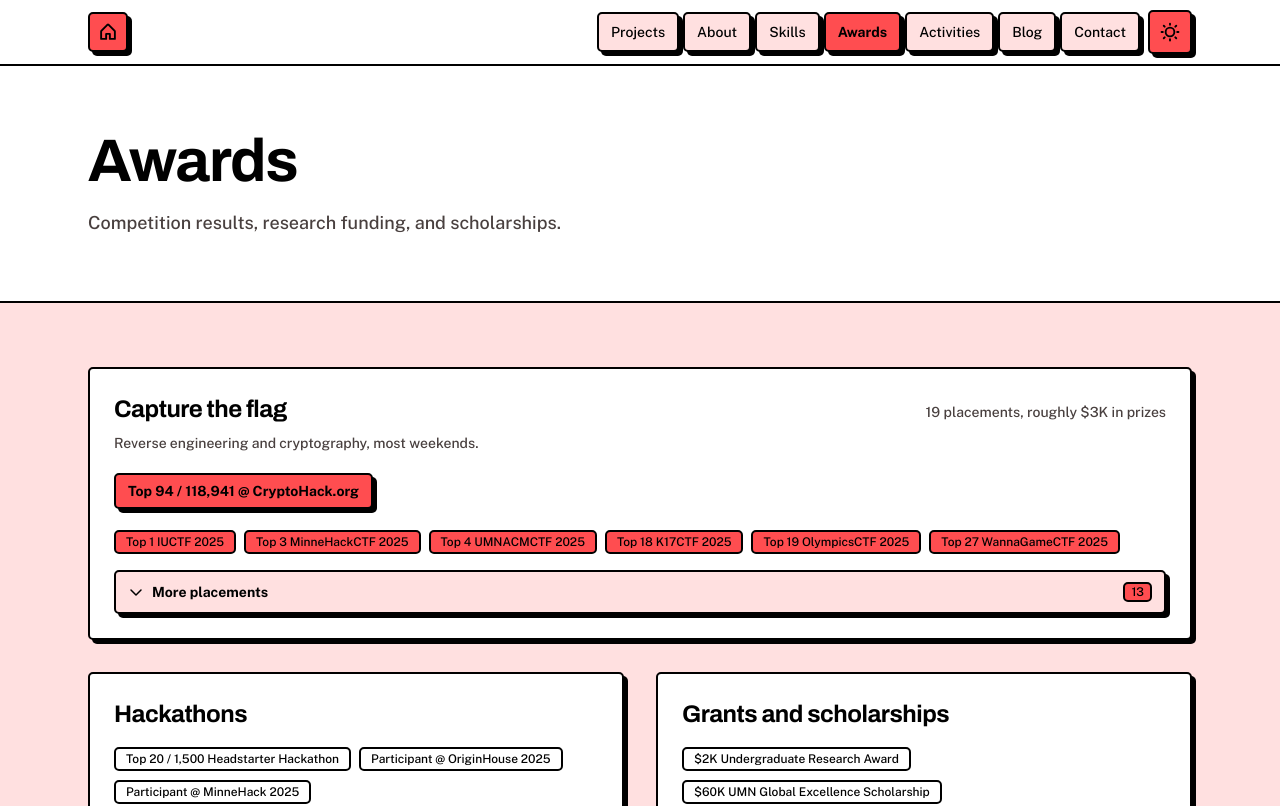
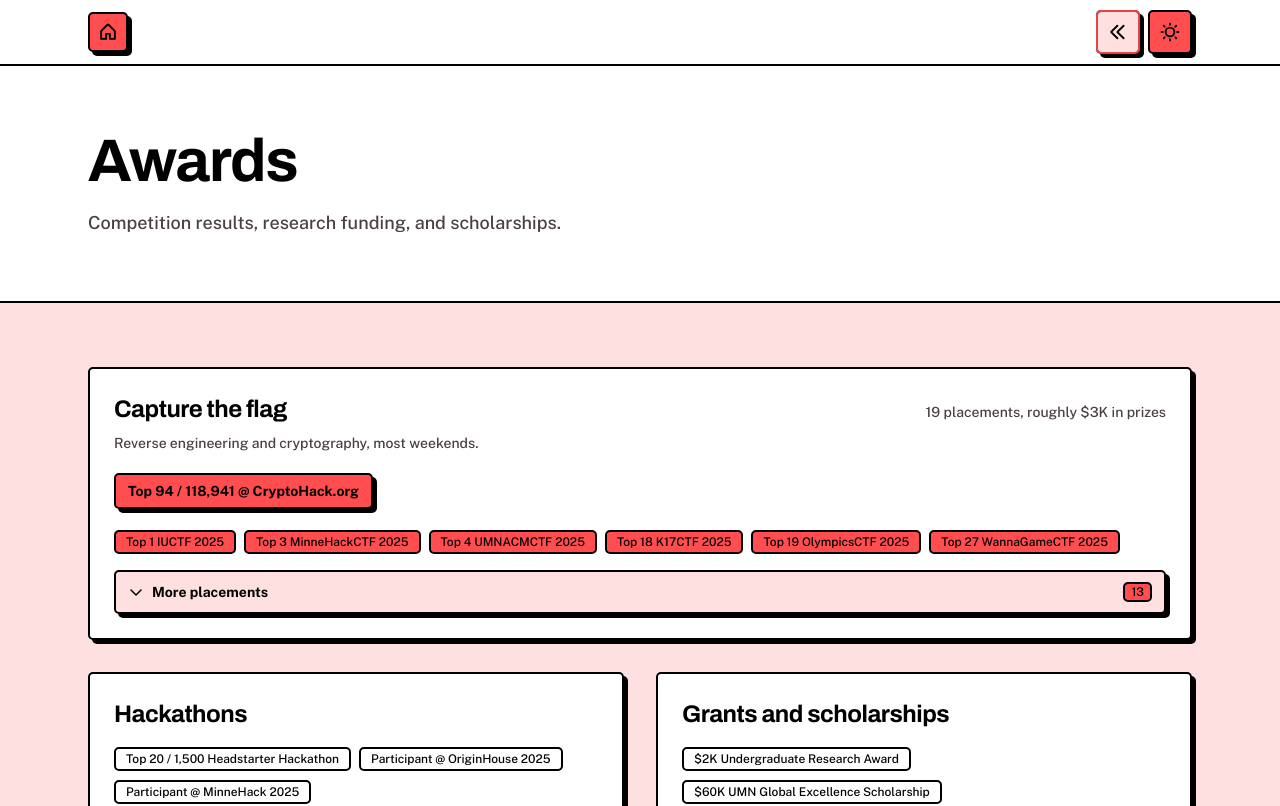
Before and after one commit to AureliusNguyen/Personal-Website, a Next.js app: page /awards in a window 1280 px wide. Shown: the top 806 px of the page. Built offline with nearby package versions, Linux system fonts and the light colour scheme.

Commit message:
Collapsible desktop nav, equal-width nav buttons, contact labels

```diff
--- a/app/(v2)/contact/page.tsx
+++ b/app/(v2)/contact/page.tsx
@@ -21,13 +21,13 @@ const CHANNELS = [
   },
   {
     label: "GitHub",
-    value: "AureliusNguyen",
+    value: "My GitHub",
     href: "https://github.com/AureliusNguyen",
     Icon: GithubLogo,
   },
   {
     label: "LinkedIn",
-    value: "aurelius-nguyen",
+    value: "My LinkedIn",
     href: "https://linkedin.com/in/aurelius-nguyen",
     Icon: LinkedinLogo,
   },
--- a/app/globals.css
+++ b/app/globals.css
@@ -355,6 +355,34 @@
   }
 }
 
+/* Desktop nav toggle, while the page links are folded: a crimson ring pings
+   outward from the button and the arrows sway left in time with it. A steady
+   "press me, it opens this way". The ring is a hard 2px outline to match the
+   neobrutalist edges rather than a soft glow. Pauses under the cursor, and is
+   off entirely for reduced motion. */
+@keyframes nav-ping {
+  0%        { transform: scale(1);    opacity: 0.9; }
+  70%, 100% { transform: scale(1.45); opacity: 0; }
+}
+@keyframes nav-sway {
+  0%, 100% { transform: translateX(0); }
+  50%      { transform: translateX(-4px); }
+}
+[data-site="v2"] .nav-ping {
+  animation: nav-ping 2s cubic-bezier(0, 0, 0.2, 1) infinite;
+}
+[data-site="v2"] .nav-sway {
+  animation: nav-sway 2s ease-in-out infinite;
+}
+[data-site="v2"] .group:hover .nav-ping,
+[data-site="v2"] .group:hover .nav-sway {
+  animation-play-state: paused;
+}
+@media (prefers-reduced-motion: reduce) {
+  [data-site="v2"] .nav-ping { animation: none; opacity: 0; }
+  [data-site="v2"] .nav-sway { animation: none; }
+}
+
 /* ===========================================================================
    v1-only component classes. Nothing in the current site uses these; they are
    kept intact so the archive renders exactly as it always did.
--- a/components/v2/site-nav.tsx
+++ b/components/v2/site-nav.tsx
@@ -3,7 +3,7 @@
 import Link from "next/link";
 import { usePathname } from "next/navigation";
 import { useEffect, useState } from "react";
-import { House, List, X } from "@phosphor-icons/react";
+import { CaretDoubleLeft, House, List, X } from "@phosphor-icons/react";
 
 import { ThemeToggle } from "@/components/v2/theme-toggle";
 
@@ -20,6 +20,8 @@ const NAV = [
 export function SiteNav() {
   const pathname = usePathname();
   const [open, setOpen] = useState(false);
+  // Desktop row of page buttons, folded into one toggle by default.
+  const [expanded, setExpanded] = useState(false);
 
   // Close the panel on navigation. Without this the menu stays open behind
   // the new page on mobile.
@@ -67,19 +69,65 @@ export function SiteNav() {
         </Link>
 
         <div className="flex items-center gap-2">
-          <ul className="hidden items-center gap-1 md:flex">
-            {NAV.map((item) => {
+          {/* Desktop page buttons. They unfold leftward out of the toggle
+              and fold back into it.
+
+              Width is animated with a grid track going 0fr -> 1fr rather than
+              `width`, which cannot transition to an intrinsic size. The track
+              is anchored on the right beside the toggle, so growing it pushes
+              the row out to the left.
+
+              The row is right-anchored inside the clipping box, so the moving
+              edge is the far (left) one: opening uncovers the button next to
+              the toggle first, closing covers the far button first. Each
+              button also fades and slides, staggered in the same order as the
+              edge. Closing is the opening played backwards: same durations,
+              reversed stagger, ease-in instead of ease-out. */}
+          <div
+            id="desktop-nav"
+            className={[
+              "hidden lg:grid",
+              "transition-[grid-template-columns] duration-500",
+              expanded
+                ? "grid-cols-[1fr] ease-[cubic-bezier(0.22,1,0.36,1)]"
+                : "grid-cols-[0fr] ease-[cubic-bezier(0.64,0,0.78,0)]",
+            ].join(" ")}
+          >
+            {/* overflow-hidden does the clipping; the vertical padding and
+                negative margin give the hard shadows and focus rings room so
+                they are not cut off along with the hidden buttons. */}
+            <div className="-my-2 flex min-w-0 justify-end overflow-hidden py-2">
+              <ul
+                // Folded buttons must not be reachable by Tab.
+                inert={!expanded}
+                className="flex shrink-0 items-center gap-1 whitespace-nowrap pl-1 pr-2"
+              >
+                {NAV.map((item, i) => {
                   const active = pathname === item.href;
+                  const fromToggle = NAV.length - 1 - i;
                   return (
-                <li key={item.href}>
+                    <li
+                      key={item.href}
+                      style={{
+                        transitionDelay: `${(expanded ? fromToggle : i) * 40}ms`,
+                      }}
+                      className={[
+                        "transition-[opacity,transform] duration-300",
+                        expanded
+                          ? "translate-x-0 opacity-100 ease-[cubic-bezier(0.22,1,0.36,1)]"
+                          : "translate-x-4 opacity-0 ease-[cubic-bezier(0.64,0,0.78,0)]",
+                      ].join(" ")}
+                    >
                       <Link
                         href={item.href}
                         aria-current={active ? "page" : undefined}
                         // Same physics as every other button on the site: 2px
-                    // border, hard shadow, drops into the shadow on hover and
-                    // press. Current page is filled crimson, the rest neutral.
+                        // border, hard shadow, drops into the shadow on hover
+                        // and press. Fixed width with a centred label, so every
+                        // button matches whatever the word, and the bolder
+                        // active weight cannot nudge its neighbours.
                         className={[
-                      "inline-flex h-10 items-center rounded-base border-2 border-border px-3 text-sm shadow-shadow transition-all duration-150",
+                          "inline-flex h-10 w-24 items-center justify-center rounded-base border-2 border-border px-2 text-sm shadow-shadow transition-all duration-150",
                           "hover:translate-x-boxShadowX hover:translate-y-boxShadowY hover:shadow-none",
                           "active:translate-x-boxShadowX active:translate-y-boxShadowY active:shadow-none active:scale-[0.98]",
                           "focus-visible:outline-hidden focus-visible:ring-2 focus-visible:ring-ring focus-visible:ring-offset-2 focus-visible:ring-offset-background",
@@ -94,6 +142,43 @@ export function SiteNav() {
                   );
                 })}
               </ul>
+            </div>
+          </div>
+
+          <button
+            type="button"
+            onClick={() => setExpanded((v) => !v)}
+            aria-expanded={expanded}
+            aria-controls="desktop-nav"
+            aria-label={expanded ? "Hide page links" : "Show page links"}
+            title={expanded ? "Hide page links" : "Show page links"}
+            className="group relative hidden size-11 shrink-0 cursor-pointer place-items-center rounded-base border-2 border-border bg-background text-foreground shadow-shadow transition-all duration-150 hover:translate-x-boxShadowX hover:translate-y-boxShadowY hover:shadow-none active:translate-x-boxShadowX active:translate-y-boxShadowY active:shadow-none active:scale-[0.95] focus-visible:outline-hidden focus-visible:ring-2 focus-visible:ring-ring focus-visible:ring-offset-2 focus-visible:ring-offset-background lg:grid"
+          >
+            {/* While folded: a crimson ring pings outward from the button and
+                the arrows sway left, a steady "press me, it opens this way".
+                Both stop once open, and pause under the cursor. */}
+            {!expanded && (
+              <span
+                aria-hidden
+                className="nav-ping pointer-events-none absolute -inset-0.5 rounded-base border-2 border-main"
+              />
+            )}
+            {/* Points left while folded (this opens that way), turns to point
+                right when open (this closes that way). */}
+            <span
+              className={[
+                "grid place-items-center transition-transform duration-500 ease-[cubic-bezier(0.22,1,0.36,1)]",
+                expanded ? "rotate-180" : "rotate-0",
+              ].join(" ")}
+            >
+              <CaretDoubleLeft
+                size={20}
+                weight="bold"
+                aria-hidden
+                className={expanded ? "" : "nav-sway"}
+              />
+            </span>
+          </button>
 
           <ThemeToggle />
 
@@ -103,7 +188,7 @@ export function SiteNav() {
             aria-expanded={open}
             aria-controls="mobile-nav"
             aria-label={open ? "Close menu" : "Open menu"}
-            className="grid size-11 shrink-0 cursor-pointer place-items-center rounded-base border-2 border-border bg-secondary-background text-foreground shadow-shadow transition-all duration-150 active:translate-x-boxShadowX active:translate-y-boxShadowY active:shadow-none focus-visible:outline-hidden focus-visible:ring-2 focus-visible:ring-ring focus-visible:ring-offset-2 focus-visible:ring-offset-background md:hidden"
+            className="grid size-11 shrink-0 cursor-pointer place-items-center rounded-base border-2 border-border bg-secondary-background text-foreground shadow-shadow transition-all duration-150 active:translate-x-boxShadowX active:translate-y-boxShadowY active:shadow-none focus-visible:outline-hidden focus-visible:ring-2 focus-visible:ring-ring focus-visible:ring-offset-2 focus-visible:ring-offset-background lg:hidden"
           >
             {open ? (
               <X size={20} weight="bold" aria-hidden />
@@ -117,7 +202,7 @@ export function SiteNav() {
       {open && (
         <div
           id="mobile-nav"
-          className="border-t-2 border-border bg-secondary-background md:hidden"
+          className="border-t-2 border-border bg-secondary-background lg:hidden"
         >
           <ul className="mx-auto max-w-6xl px-4 py-3 sm:px-6">
             {NAV.map((item) => {
```
Lines whose indentation alone changed are shown as unchanged.
